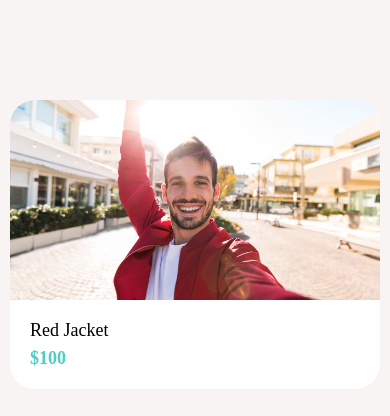
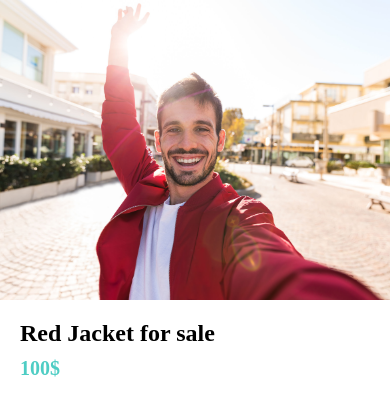
Before and after one commit to arichardi/DoneWithIt, a React Native app: screen / in a window 390 px wide. Shown: the top 416 px of the page. Built offline with nearby package versions, Linux system fonts and the light colour scheme.

Commit message:
Listing details WIP

```diff
--- a/App.js
+++ b/App.js
@@ -2,14 +2,15 @@
 import React from 'react';
 import { View } from 'react-native';
 import AppButton from './app/components/AppButton';
+import ListingDetailScreen from './app/screens/ListingDetailScreen';
 import TestComponent from './app/screens/TestComponent';
 import ViewImageScreen from './app/screens/ViewImageScreen';
 import WelcomeScreen from './app/screens/WelcomeScreen';
 
 export default function App() {
   return (
-    <>
-  <TestComponent/>
+  <>
+    <ListingDetailScreen />
   </>
   );
 }
--- /dev/null
+++ b/app/screens/ListingDetailScreen.js
@@ -0,0 +1,38 @@
+import React from 'react'
+import { Image, StyleSheet, Text, View } from 'react-native'
+import AppText from '../components/AppText'
+import colors from '../config/colors'
+
+const ListingDetailScreen = () => {
+    return (
+        <View>
+            <Image style={styles.image} source={require('../assets/jacket.jpg')} />
+            <View style={styles.detailsContainer}>
+                <AppText style={styles.title} >Red Jacket for sale</AppText>
+                <AppText style={styles.price} >100$</AppText>
+            </View>
+        </View>
+    )
+}
+
+export default ListingDetailScreen
+
+const styles = StyleSheet.create({
+    image: {
+        width: '100%',
+        height: 300,
+    },
+    detailsContainer: {
+        padding: 20,
+    },
+    title: {
+        fontSize: 24,
+        fontWeight: 'bold',
+    },
+    price: {
+        color: colors.secondary,
+        fontSize: 20,
+        fontWeight: '700',
+        marginVertical: 10,
+    },
+})
```
